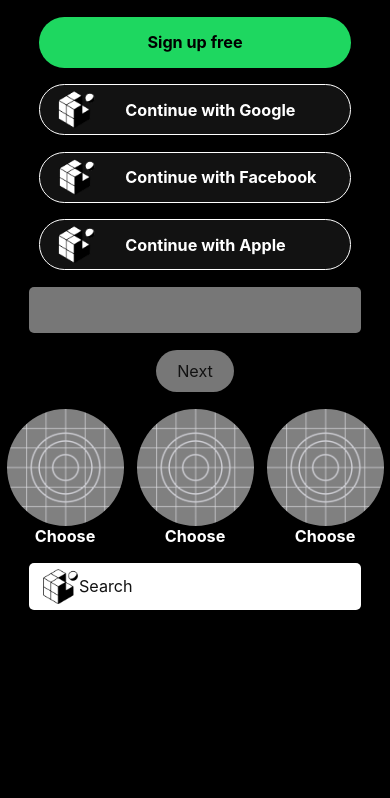
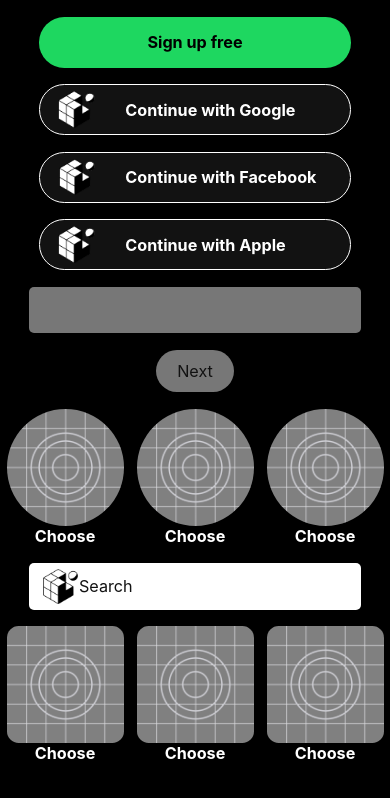
Before and after one commit to kennex666/MusicSocialApp_ReactNative, a React Native app: screen / in a window 390 px wide. Shown: the top 798 px of the page. Built offline with nearby package versions, Linux system fonts and the light colour scheme.

Commit message:
add: ChoosePodcastButton.tsx

```diff
--- /dev/null
+++ b/app/components/ChoosePodcastButton.tsx
@@ -0,0 +1,47 @@
+import { Image, StyleSheet, Text, TouchableOpacity, View } from "react-native";
+import { COLORS } from "../constants/color";
+import { FontSizeConstants } from "../constants/font-size";
+import { vw } from "../utils/ViewpointEmulator";
+
+export default function ChoosePodcastButton(props: any): JSX.Element {
+    const { image, onPress } = props;
+
+    return (
+        <View style={styles.view}>
+            <TouchableOpacity style={styles.button} onPress={onPress}>
+                <Image
+                    source={image}
+                    style={styles.image}
+                    resizeMode="contain"
+                />
+            </TouchableOpacity>
+            <Text style={styles.text}>Choose</Text>
+        </View>
+    );
+};
+
+const styles = StyleSheet.create({
+    view: {
+        alignItems: "center",
+        justifyContent: "center",
+    },
+    button: {
+        width: vw(30),
+        aspectRatio: 1,
+        borderRadius: vw(30) / 10,
+        justifyContent: "center",
+        alignItems: "center",
+        gap: 10,
+        backgroundColor: "gray",
+    },
+    image: {
+        width: "100%",
+        height: "100%",
+        borderRadius: vw(30) / 10,
+    },
+    text: {
+        color: COLORS.primary.text,
+        fontSize: FontSizeConstants.nm,
+        fontWeight: "bold",
+    },
+});
--- a/app/screens/TestingScreen.tsx
+++ b/app/screens/TestingScreen.tsx
@@ -7,6 +7,7 @@
 import { ScrollView, View } from "react-native";
 import SearchTextInput from "../components/SearchTextInput";
 import { vh } from "../utils/ViewpointEmulator";
+import ChoosePodcastButton from "../components/ChoosePodcastButton";
 
 export default function TestingScreen() {
     return (
@@ -55,6 +56,23 @@
             <SearchTextInput
                 image={require("../../assets/favicon.png")}
             />
+            <View
+                style={{
+                    flexDirection: "row",
+                    justifyContent: "space-around",
+                    width: "100%",
+                }}
+            >
+                <ChoosePodcastButton
+                    image={require("../../assets/adaptive-icon.png")}
+                />
+                <ChoosePodcastButton
+                    image={require("../../assets/adaptive-icon.png")}
+                />
+                <ChoosePodcastButton
+                    image={require("../../assets/adaptive-icon.png")}
+                />
+            </View>
         </ScrollView>
     );
 }
```
